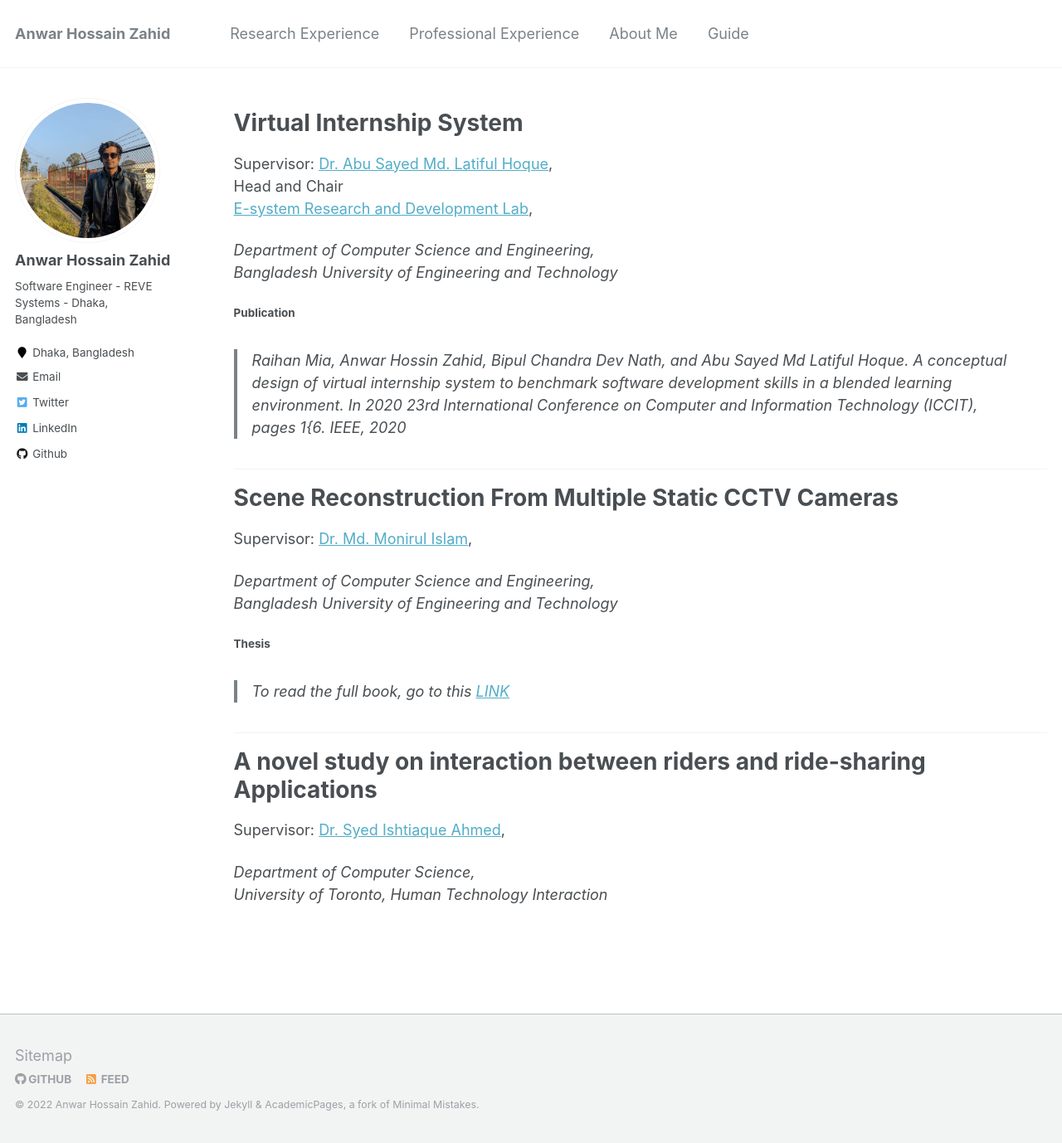
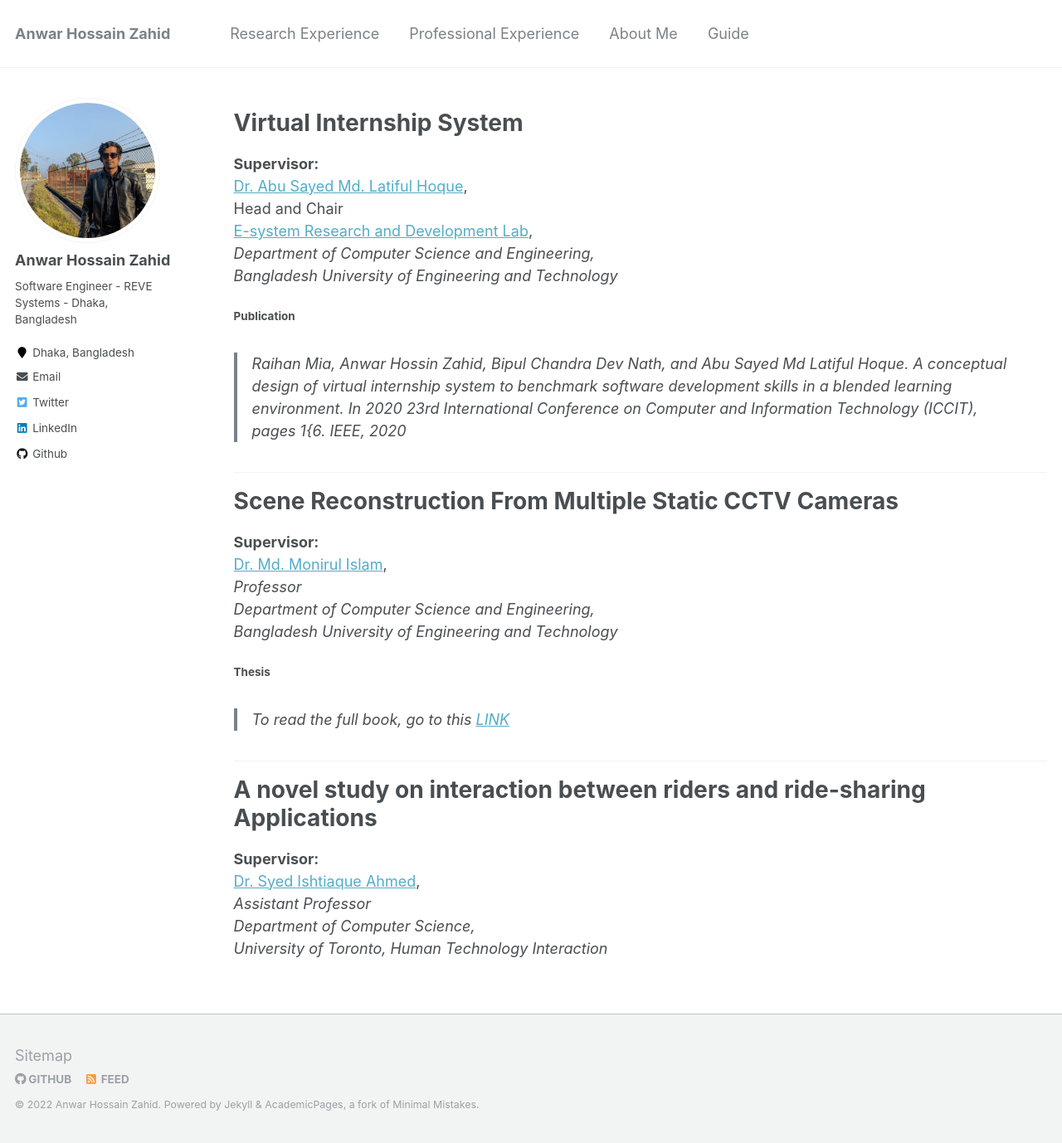
Before and after one commit to AnwarXahid/anwarxahid.github.io, a Jekyll site: the page built from _pages/publications.md, in a window 1280 px wide and 1378 px high. Shown: the whole window at 83% size. Built offline with Jekyll 4.4.1, drawn with Linux system fonts in a browser that asks for light colours.

```diff
--- a/_pages/publications.md
+++ b/_pages/publications.md
@@ -7,13 +7,12 @@ author_profile: true
 
 Virtual Internship System
 ====
-Supervisor: [Dr. Abu Sayed Md. Latiful Hoque](https://cse.buet.ac.bd/faculty/facdetail.php?id=asmlatifulhoque),<br>
+**Supervisor:** <br>
+[Dr. Abu Sayed Md. Latiful Hoque](https://cse.buet.ac.bd/faculty/facdetail.php?id=asmlatifulhoque),<br>
 Head and Chair<br>
-[E-system Research and Development Lab](http://www.epbl.org/homepage/),
-<address>
-Department of Computer Science and Engineering,<br>
-Bangladesh University of Engineering and Technology
-</address>
+[E-system Research and Development Lab](http://www.epbl.org/homepage/),<br>
+*Department of Computer Science and Engineering,<br>
+Bangladesh University of Engineering and Technology*
 
 #### Publication
 >Raihan Mia, Anwar Hossin Zahid, Bipul Chandra Dev Nath, and Abu Sayed Md Latiful Hoque.
@@ -24,11 +23,11 @@ ___
 
 Scene Reconstruction From Multiple Static CCTV Cameras
 ===
-Supervisor: [Dr. Md. Monirul Islam](https://cse.buet.ac.bd/faculty/facdetail.php?id=mmislam),<br>
-<address>
+**Supervisor:** <br>
+[Dr. Md. Monirul Islam](https://cse.buet.ac.bd/faculty/facdetail.php?id=mmislam),<br>
+*Professor <br>
 Department of Computer Science and Engineering,<br>
-Bangladesh University of Engineering and Technology
-</address>
+Bangladesh University of Engineering and Technology*
 
 #### Thesis
 > To read the full book, go to this [LINK](https://drive.google.com/file/d/1niLKHkkCZIC6RTYKvwPz33PSTk3ufMR-/view?usp=sharing)
@@ -37,8 +36,8 @@ ___
 
 A novel study on interaction between riders and ride-sharing Applications
 ===
-Supervisor: [Dr. Syed Ishtiaque Ahmed](https://www.ishtiaque.net/),<br>
-<address>
+**Supervisor:** <br>
+[Dr. Syed Ishtiaque Ahmed](https://www.ishtiaque.net/),<br>
+*Assistant Professor <br>
 Department of Computer Science,<br>
-University of Toronto, Human Technology Interaction
-</address>
+University of Toronto, Human Technology Interaction*
```
Also changed, not shown: _pages/about-me.md (+4 -3 lines), _pages/professional-experience.md (+6 -6 lines).
